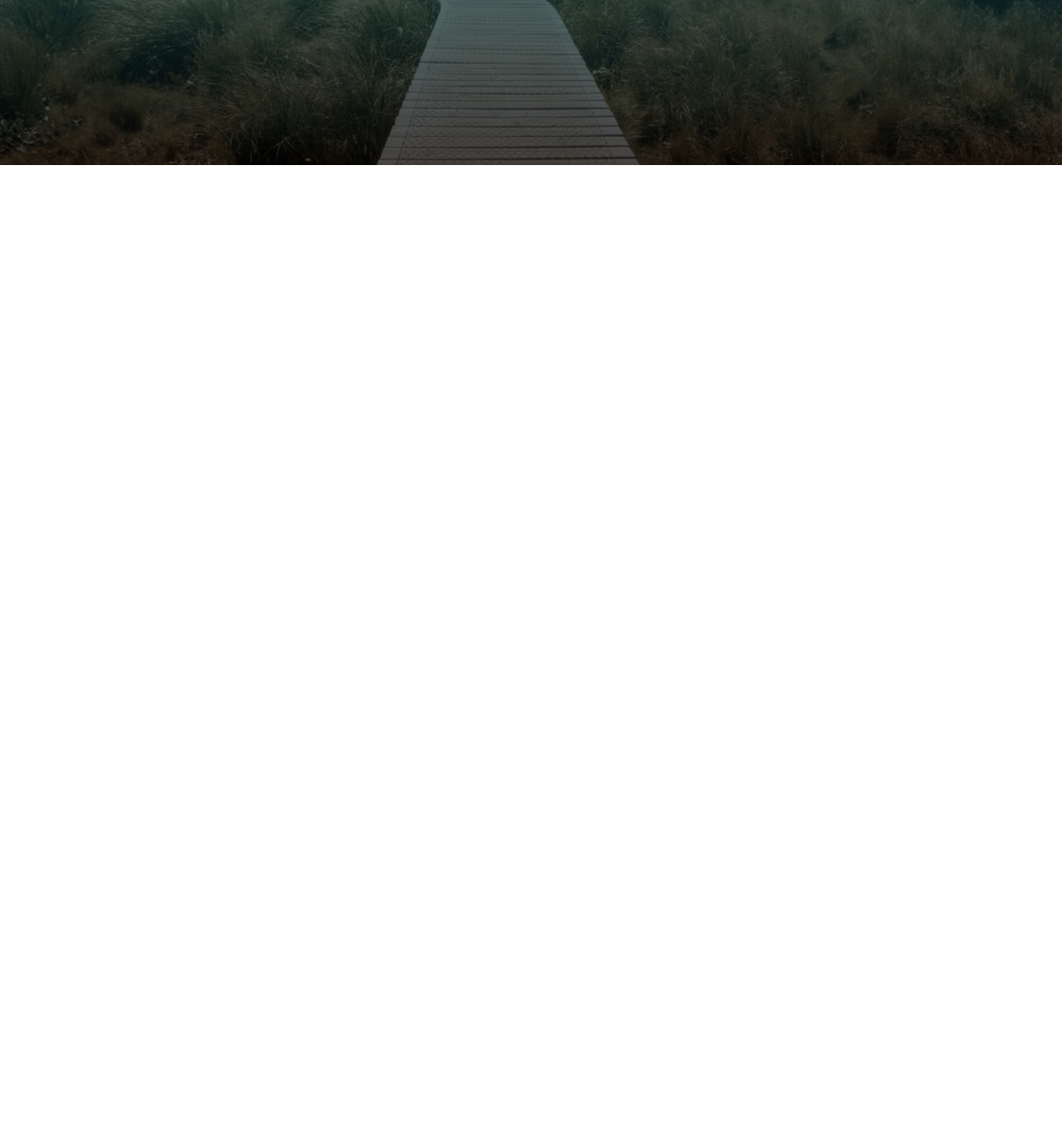
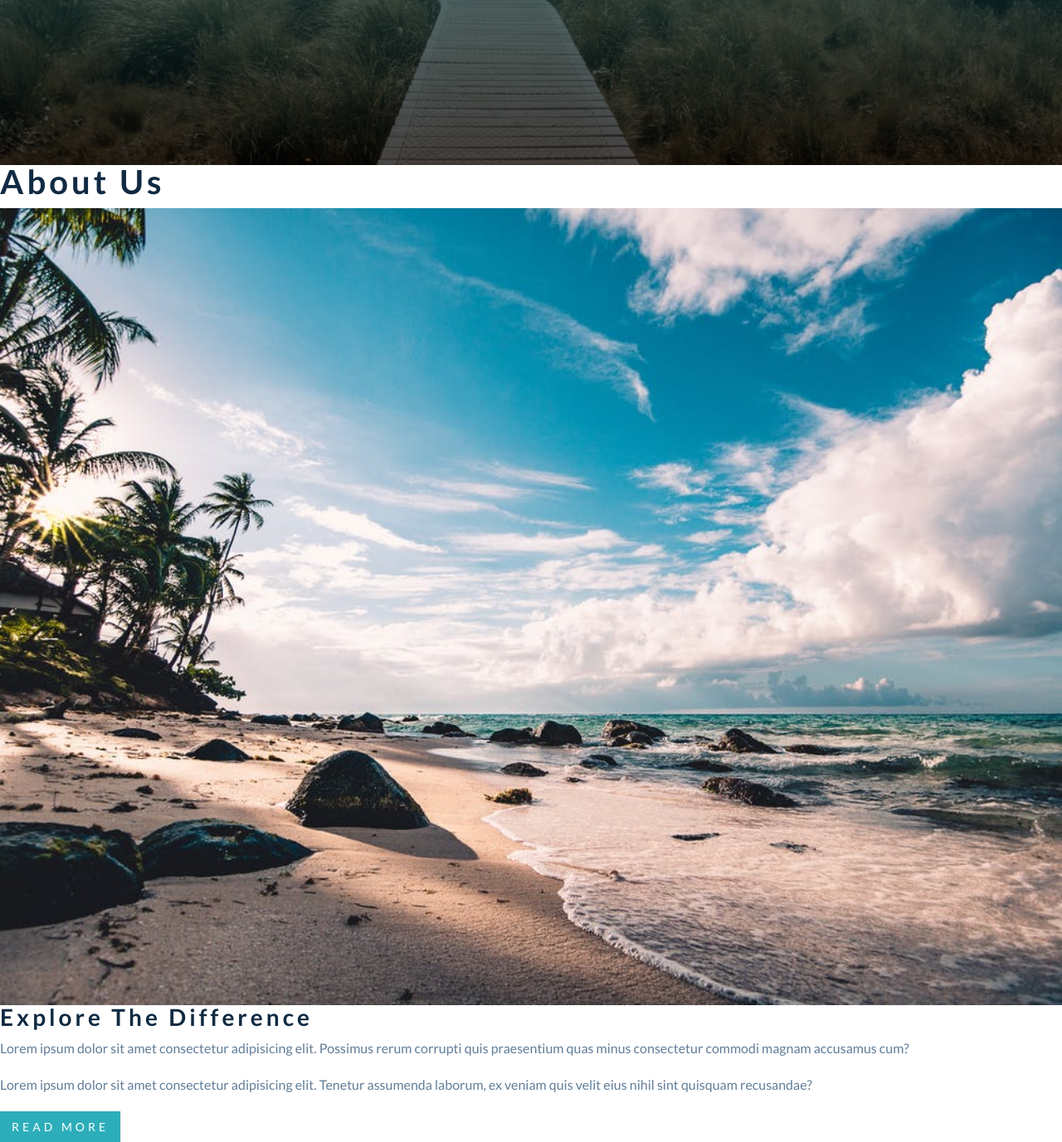
Before and after one commit to stormymayday/BackRoads, a plain HTML site: page index.html in a window 1280 px wide. Shown: the part 601-1978 px from the top of the page at 83% size. Before the commit the page ends 800 px from the top, so only its background shows below. Drawn offline with Linux system fonts and the light colour scheme.

Commit message:
Implemented the about section html.

```diff
--- a/index.html
+++ b/index.html
@@ -39,6 +39,38 @@
     <!-- end of header  -->
 
     <!-- about section -->
+    <section class="section" id="about">
+
+        <!-- section title -->
+        <div class="section-title">
+            <h2>about <span>us</span></h2>
+        </div>
+        <!-- end of section title -->
+
+        <!-- section center -->
+        <div class="section-center about-center">
+
+            <!-- about img wrapper -->
+            <article class="about-img">
+                <img src="./images/about.jpg" alt="beach" class="about-photo" />
+            </article>
+            <!-- end of about img wrapper -->
+
+            <!-- about info -->
+            <article class="about-info">
+                <h3>explore the difference</h3>
+                <p>Lorem ipsum dolor sit amet consectetur adipisicing elit. Possimus rerum corrupti quis praesentium
+                    quas minus consectetur commodi magnam accusamus cum?</p>
+                <p>Lorem ipsum dolor sit amet consectetur adipisicing elit. Tenetur assumenda laborum, ex veniam quis
+                    velit eius nihil sint quisquam recusandae?</p>
+                <a href="#" class="btn">read more</a>
+            </article>
+            <!-- end of about info -->
+
+        </div>
+        <!-- end of section center -->
+
+    </section>
     <!-- end of about section -->
 
     <!-- services -->
```
